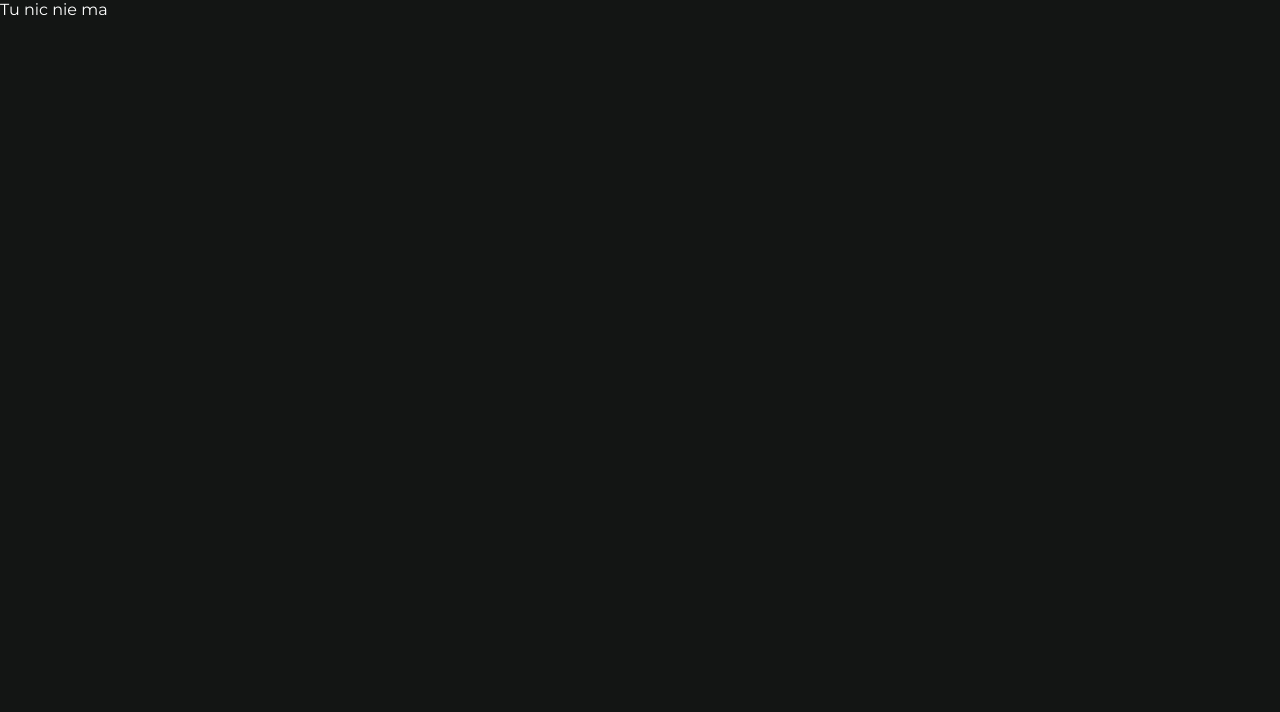
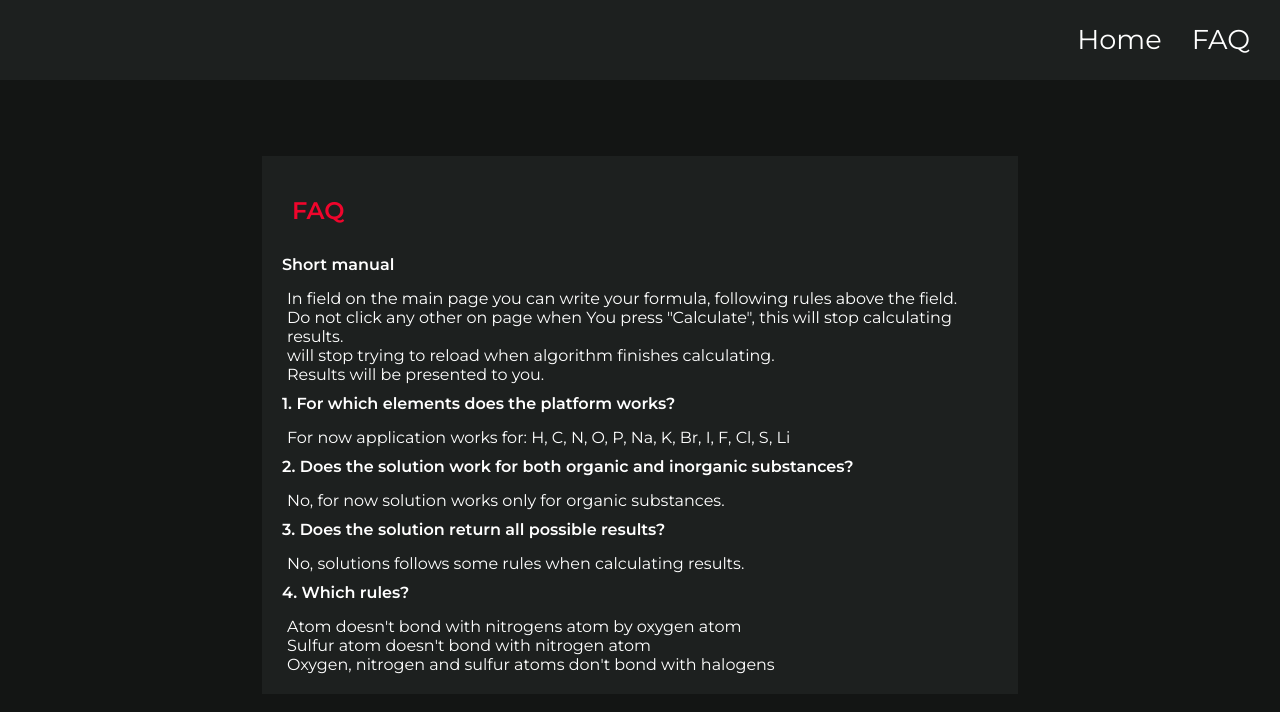
Before and after one commit to ewaldmikolaj/chemmodel_front, a Vue app in the folder chemmodel/: page /#/faq in a window 1280 px wide. Shown: the top 712 px of the page. Built offline with nearby package versions, Linux system fonts and the light colour scheme.

Commit message:
css i zmana koncepcji listy

```diff
--- /dev/null
+++ b/chemmodel/src/components/FaqAnswers.vue
@@ -0,0 +1,45 @@
+<template>
+  <div class="faq-answers">
+    <h2 class="faq-answers__header">FAQ</h2>
+    <h4 class="faq-answers__question">Short manual</h4>
+    <p class="faq-answers__text">In field on the main page you can write your formula, following rules above the field.</p>
+    <p class="faq-answers__text">Do not click any other on page when You press "Calculate", this will stop calculating results.</p>
+    <p class="faq-answers__text">will stop trying to reload when algorithm finishes calculating.</p>
+    <p class="faq-answers__text">Results will be presented to you.</p>
+    <h4 class="faq-answers__question">1. For which elements does the platform works?</h4>
+    <p class="faq-answers__text">For now application works for: H, C, N, O, P, Na, K, Br, I, F, Cl, S, Li</p>
+    <h4 class="faq-answers__question">2. Does the solution work for both organic and inorganic substances?</h4>
+    <p class="faq-answers__text">No, for now solution works only for organic substances.</p>
+    <h4 class="faq-answers__question">3. Does the solution return all possible results?</h4>
+    <p class="faq-answers__text">No, solutions follows some rules when calculating results.</p>
+    <h4 class="faq-answers__question">4. Which rules?</h4>
+    <p class="faq-answers__text">Atom doesn't bond with nitrogens atom by oxygen atom</p>
+    <p class="faq-answers__text">Sulfur atom doesn't bond with nitrogen atom</p>
+    <p class="faq-answers__text">Oxygen, nitrogen and sulfur atoms don't bond with halogens</p>
+  </div>
+</template>
+
+<script>
+export default {
+  name: 'FaqAnswers'
+}
+</script>
+
+<style lang="scss" scoped>
+.faq-answers {
+  box-sizing: border-box;
+  width: 70%;
+  padding: 20px;
+  background-color: #1d201f;
+  &__header {
+    color:#f0052c;
+    margin: 20px 0px 30px 10px;
+  }
+  &__question {
+    margin: 10px 0px 15px 0px;
+  }
+  &__text {
+    margin-left: 5px;
+  }
+}
+</style>
--- a/chemmodel/src/components/List.vue
+++ b/chemmodel/src/components/List.vue
@@ -2,9 +2,6 @@
   <div class="list">
     <ListElem :route="'home'" :content="'Home'"/>
     <ListElem :route="'faq'" :content="'FAQ'"/>
-    <ListElem :route="'login'" :content="'Log in'"/>
-    <ListElem :route="'signup'" :content="'Sign up'"/>
-    <ListElem :route="'guest'" :content="'Guest'"/>
   </div>
 </template>
 
@@ -21,10 +18,14 @@
 
 <style lang="scss" scoped>
 .list {
+  position: absolute;
+  top: 0;
+  left: 0;
   display: flex;
-  flex-direction: column;
-  width: 18%;
-  height: 100vh;
+  flex-direction: row;
+  justify-content: flex-end;
+  width: 100%;
+  height: 80px;
   box-sizing: border-box;
   padding-left: 20px;
   color: white;
--- a/chemmodel/src/components/ListElem.vue
+++ b/chemmodel/src/components/ListElem.vue
@@ -21,8 +21,10 @@
 <style lang="scss" scoped>
 .list__elem {
   margin-bottom: 10px;
-  width: 100%;
   font-size: 1.7rem;
+  height: 100%;
+  line-height: 80px;
+  padding: 0px 30px 0px 0px;
   text-decoration: none;
   color: white;
 }
--- a/chemmodel/src/components/WelcomeInput.vue
+++ b/chemmodel/src/components/WelcomeInput.vue
@@ -1,8 +1,9 @@
 <template>
   <div class="welcome-input">
+    <h1 class="welcome-input__header">Chem Model</h1>
     <div class="welcome-input__wrapper">
     <h2 class="welcome-input__text">Enter your formula</h2>
-      <input class="welcome-input__input" type="text" v-model="formula">
+      <input placeholder="E.g. C2H5OH" class="welcome-input__input" type="text" v-model="formula">
       <button class="welcome-input__button" @onclik="send()">CALCULATE</button>
     </div>
   </div>
@@ -35,21 +36,32 @@
     flex-wrap: wrap;
     width: 70%;
   }
+  &__header {
+    margin-bottom: 70px;
+  }
   &__text {
     width: 100%;
     margin: 0px 0px 10px 10px;
   }
   &__input {
+    font-size: 1.2rem;
     border: 0px;
-    padding: 5px;
-    height: 40px;
+    padding: 10px;
     width: 60%;
+  }
+  &__input:focus, &__button:focus {
+    outline: none;
   }
   &__button {
     background-color: #f0052c;
-    padding: 5px;
+    padding: 10px;
     border: 0px;
     color: white;
+    transition: .4s;
+    font-weight: bold;
+  }
+  &__button:hover {
+    background-color: #770317;
   }
 }
 </style>
--- a/chemmodel/src/components/WelcomeMsg.vue
+++ b/chemmodel/src/components/WelcomeMsg.vue
@@ -19,8 +19,6 @@
 
 <style lang="scss" scoped>
 .welcome-block {
-  height: 50%;
-  width: 100%;
   background-color: #1d201f;
   padding: 30px;
   line-height: 30px;
@@ -28,9 +26,10 @@
   font-size: 1.5rem;
   &__header {
     color: #f0052c;
+    margin-bottom: 20px;
   }
   &__list {
-    margin-top: 20px;
+    margin: 20px 0px 0px 10px;
     list-style: none;
   }
 }
--- a/chemmodel/src/views/Faq.vue
+++ b/chemmodel/src/views/Faq.vue
@@ -1,11 +1,35 @@
 <template>
   <div class="faq">
-    Tu nic nie ma
+    <List/>
+    <FaqAnserws/>
   </div>
 </template>
 
 <script>
+import FaqAnserws from './../components/FaqAnswers.vue'
+import List from './../components/List.vue'
+
 export default {
-  name: 'Faq'
+  name: 'Faq',
+  components: {
+    FaqAnserws,
+    List
+  }
 }
 </script>
+
+<style lang="scss" scoped>
+.faq {
+  position: relative;
+  display: flex;
+  flex-direction: column;
+  justify-content: center;
+  align-items: center;
+  width: 100vw;
+  height: 100vh;
+  background-color: #131514;
+  color: white;
+  padding: 150px 100px 100px 100px;
+  box-sizing: border-box;
+}
+</style>
--- a/chemmodel/src/views/Home.vue
+++ b/chemmodel/src/views/Home.vue
@@ -1,10 +1,8 @@
 <template>
   <div class="home">
     <List/>
-    <div class="home__right">
-      <WelcomeInput/>
-      <WelcomeMsg/>
-    </div>
+    <WelcomeInput/>
+    <WelcomeMsg/>
   </div>
 </template>
 
@@ -25,18 +23,14 @@
 
 <style lang="scss">
 .home {
+  position: relative;
   display: flex;
-  flex-direction: row;
+  flex-direction: column;
   width: 100vw;
   height: 100vh;
   background-color: #131514;
   color: white;
-  &__right {
-    display: inline-block;
-    width: 100%;
-    display: flex;
-    flex-direction: column;
-    padding: 100px 50px 70px 40px;
-  }
+  padding: 150px 100px 100px 100px;
+  box-sizing: border-box;
 }
 </style>
```
